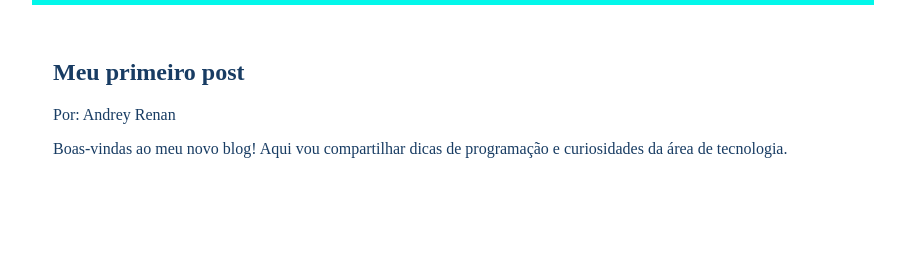
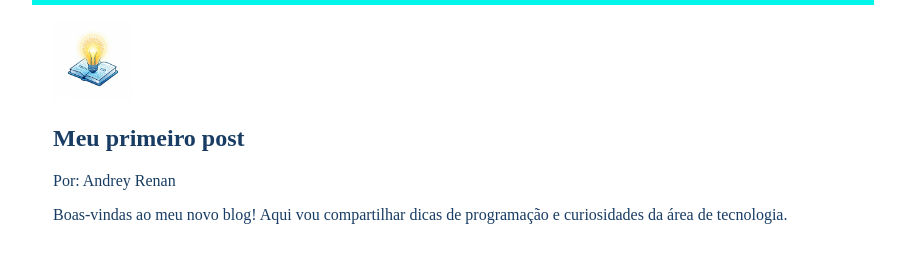
Before and after one commit to andreyrenanfarias-ctrl/andrey7, a plain HTML site: page andrey7/index.html in a window 1280 px wide. Shown: the part 159-422 px from the top of the page, without its empty margins (187-1092 px from the left). Drawn offline with Linux system fonts and the light colour scheme.

Commit message:
atualizar comando

```diff
--- a/andrey7/index.html
+++ b/andrey7/index.html
@@ -5,7 +5,8 @@
        <meta charset="UTF-8">
        <meta name="viewport" content="width=device-width, initial-scale=1.0">
        <title>Blog</title>
-       <style>header{
+       <style>
+         header{
         background-color: #183C63;
         color: #FFFFFF;
         text-align: center;
@@ -21,6 +22,10 @@
       margin: 0 auto;
       padding: 16px;
       }
+      img{
+        width: 80px;
+        height: 80px;
+      }
        </style>
 </head>
 <body>
@@ -31,7 +36,7 @@
     </header>
 
 <main>
-  <img src="" alt="">
+  <img src="image-blog.png" alt="Ilustração de livro aberto com lâmpada acesa, circuitos e os textos TECH e ED">
     <h2>Meu primeiro post</h2>
     <p>Por: Andrey Renan</p>
     <p>Boas-vindas ao meu novo blog! Aqui vou compartilhar dicas de programação e curiosidades da área de tecnologia.</p>
```
Also changed, not shown: andrey7/image-blog.png (added).
